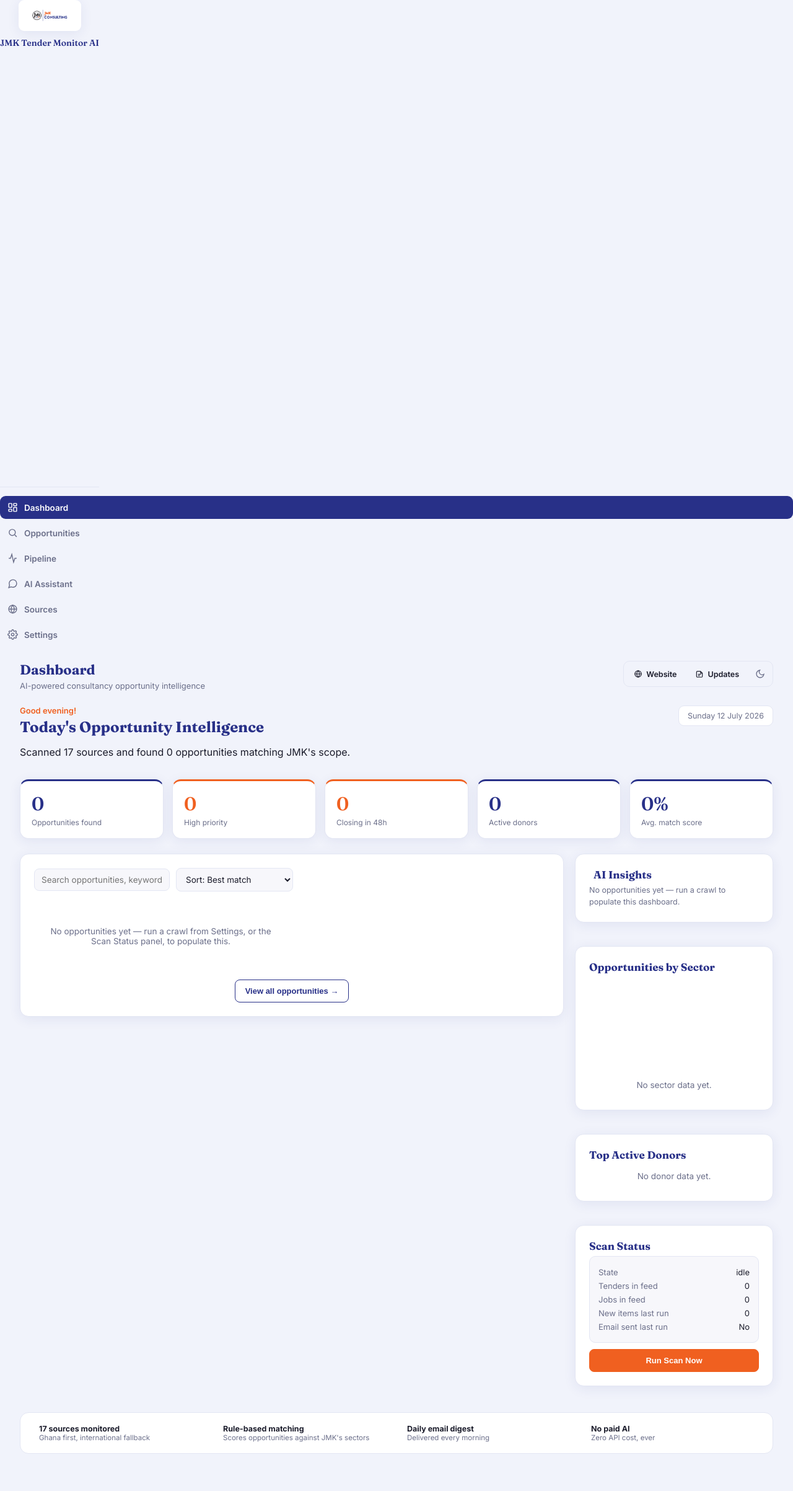
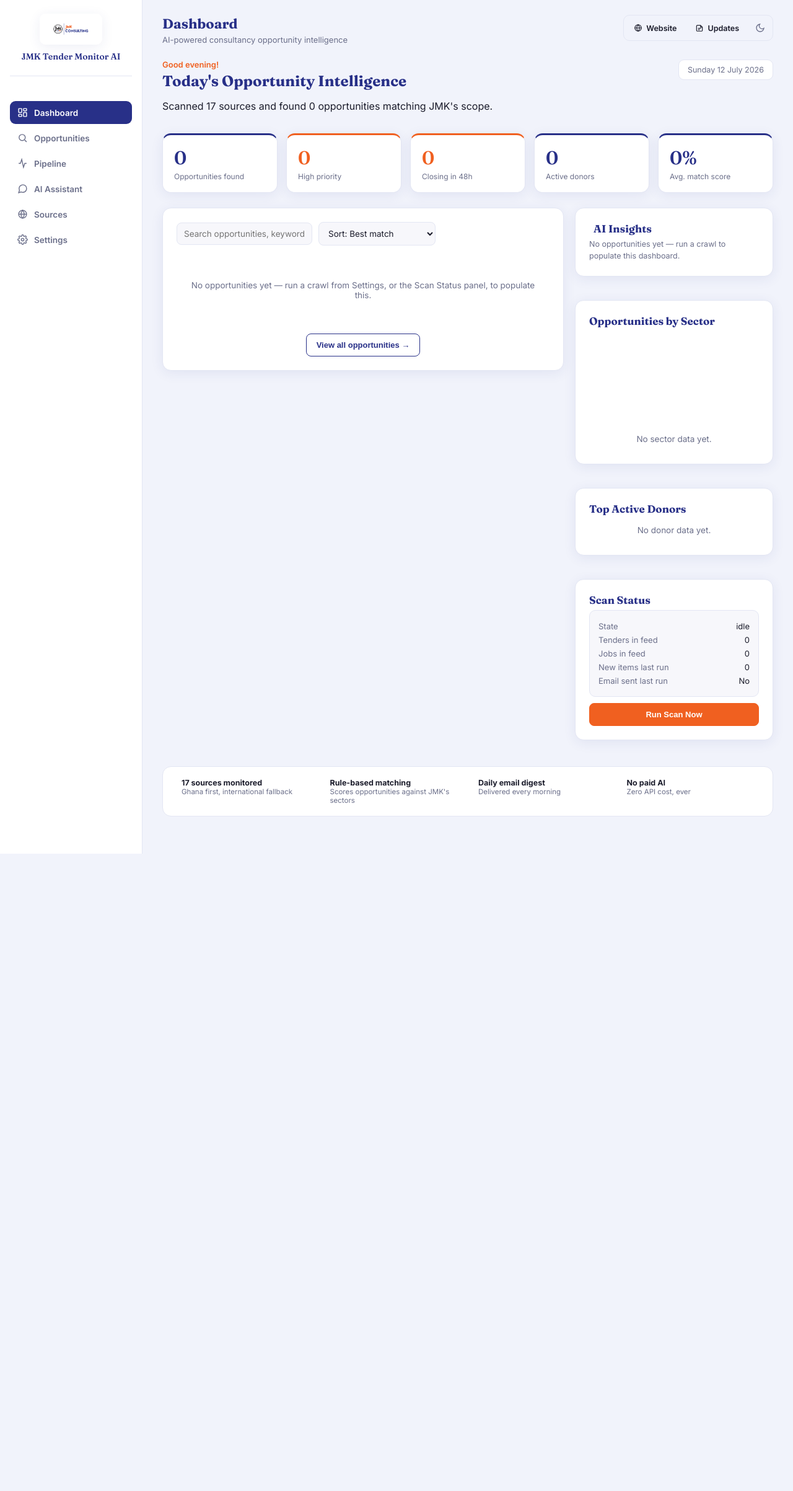
Before and after one commit to fadl462/jmk-tender-monitor-ai, a FastAPI app: page / in a window 1280 px wide. Shown: the whole page at 62% size. After the commit the page ends 1377 px from the top, so only its background shows below. Run offline with FastAPI, Linux system fonts and the light colour scheme; data comes from the database, SQL or seed files in the repository; data that the repository does not hold is empty; some libraries are stand-ins or nearby versions.

Commit message:
Update index.html

```diff
--- a/app/templates/index.html
+++ b/app/templates/index.html
@@ -14,10 +14,10 @@
 <div class="shell">
 
   <!-- Sidebar -->
-  <div class="sidebar-brand">
-  <span class="logo-chip"><img src="/static/jmk-logo.png" alt="JMK"></span>
-  <div class="brand-name">JMK Tender Monitor AI</div>
-</div>
+  <aside class="sidebar">
+    <div class="sidebar-brand">
+      <span class="logo-chip"><img src="/static/jmk-logo.png" alt="JMK"></span>
+      <div class="brand-name">JMK Tender Monitor AI</div>
     </div>
     <nav class="nav">
       <button class="nav-item active" data-section="dashboard">
```
